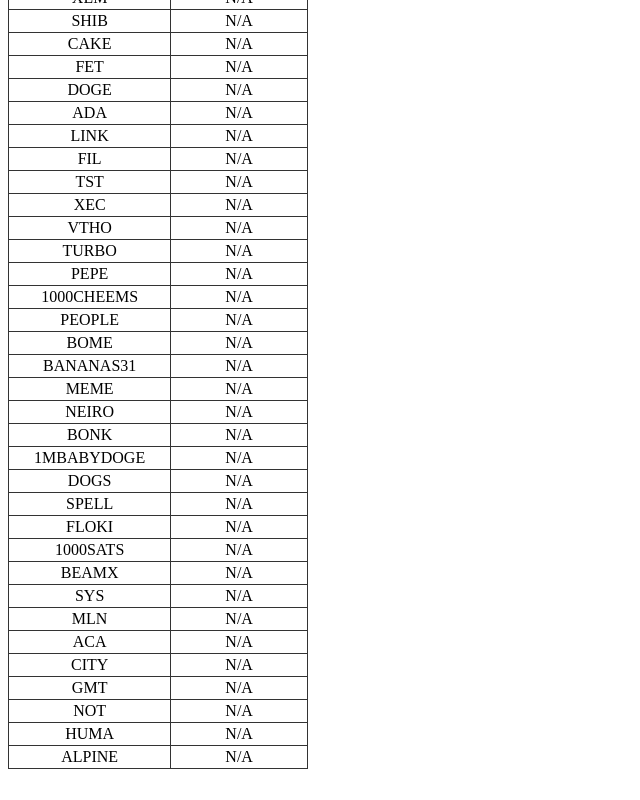
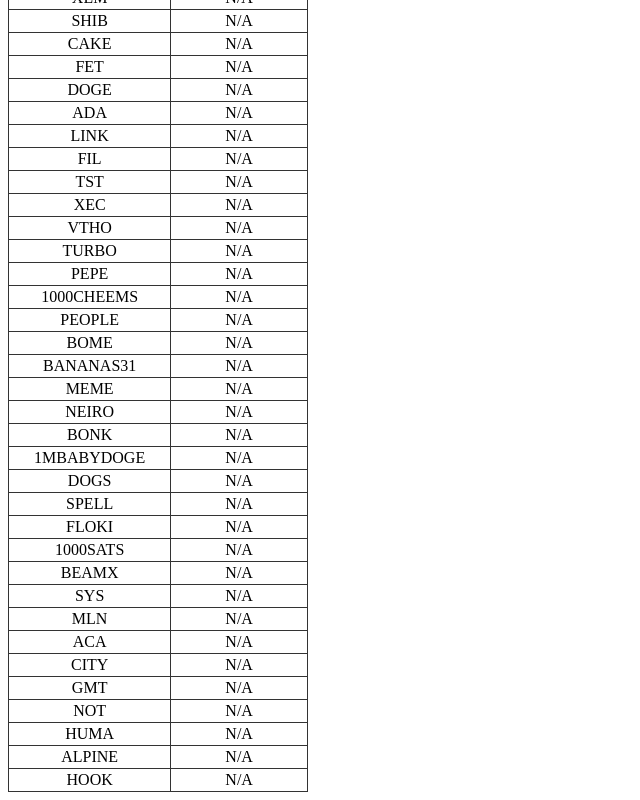
Before and after one commit to ammadahmed146/BNB-Cal, a plain HTML site: page index.html in a window 1280 px wide. Shown: the part 345-1145 px from the top of the page, without its empty margins (0-640 px from the left). Before the commit the page ends 1122 px from the top, so only its background shows below. Drawn offline with Linux system fonts and the light colour scheme; no server answers.

Commit message:
Update index.html

```diff
--- a/index.html
+++ b/index.html
@@ -31,7 +31,7 @@
 "BTC","SOL","BNB","ETH","LTC","DOT","XRP","SUI","XLM","SHIB",
 "CAKE","FET","DOGE","ADA","LINK","FIL","TST","XEC","VTHO","TURBO",
 "PEPE","1000CHEEMS","PEOPLE","BOME","BANANAS31","MEME","NEIRO","BONK",
-"1MBABYDOGE","DOGS","SPELL","FLOKI","1000SATS","BEAMX","SYS","MLN","ACA","CITY","GMT","NOT","HUMA","ALPINE" ];
+"1MBABYDOGE","DOGS","SPELL","FLOKI","1000SATS","BEAMX","SYS","MLN","ACA","CITY","GMT","NOT","HUMA","ALPINE","HOOK" ];
 
 const symbols = coins.map(coin => coin + "USDT");
 const table = document.getElementById("cryptoTable");
```
